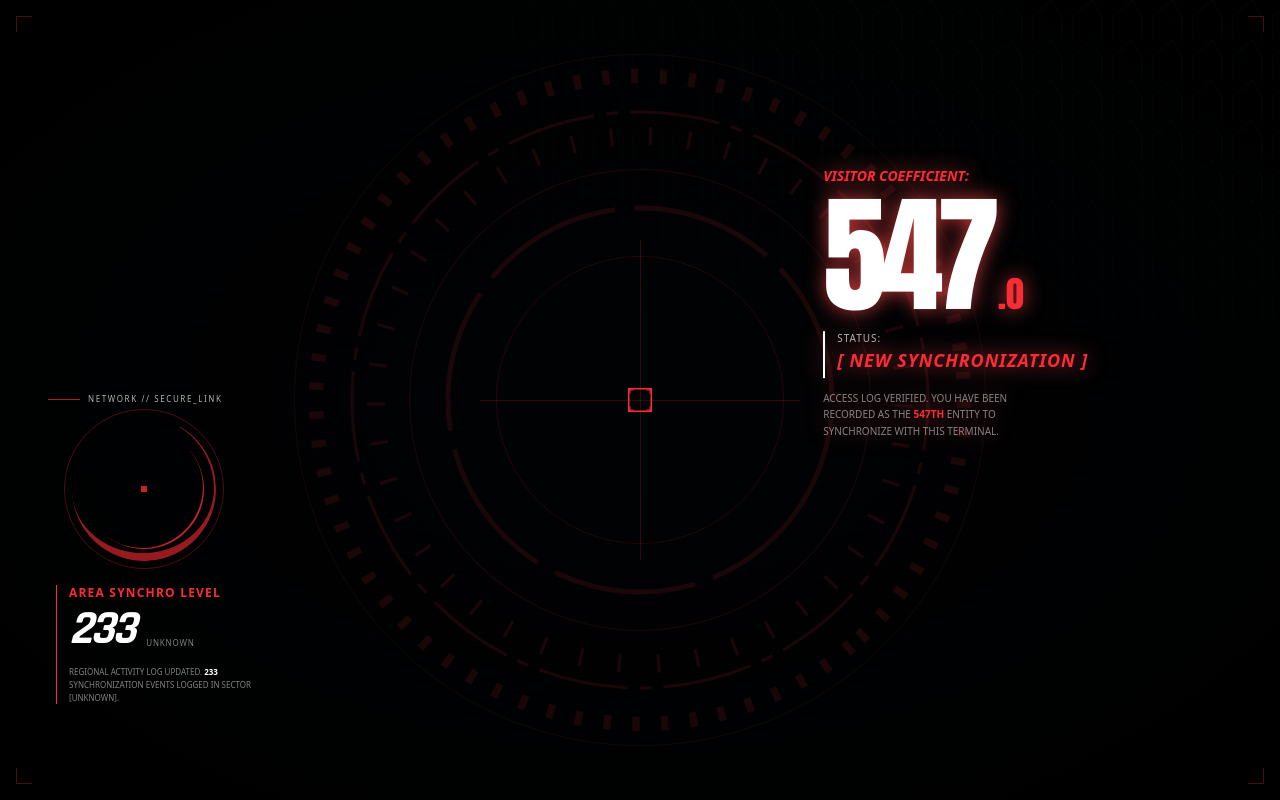
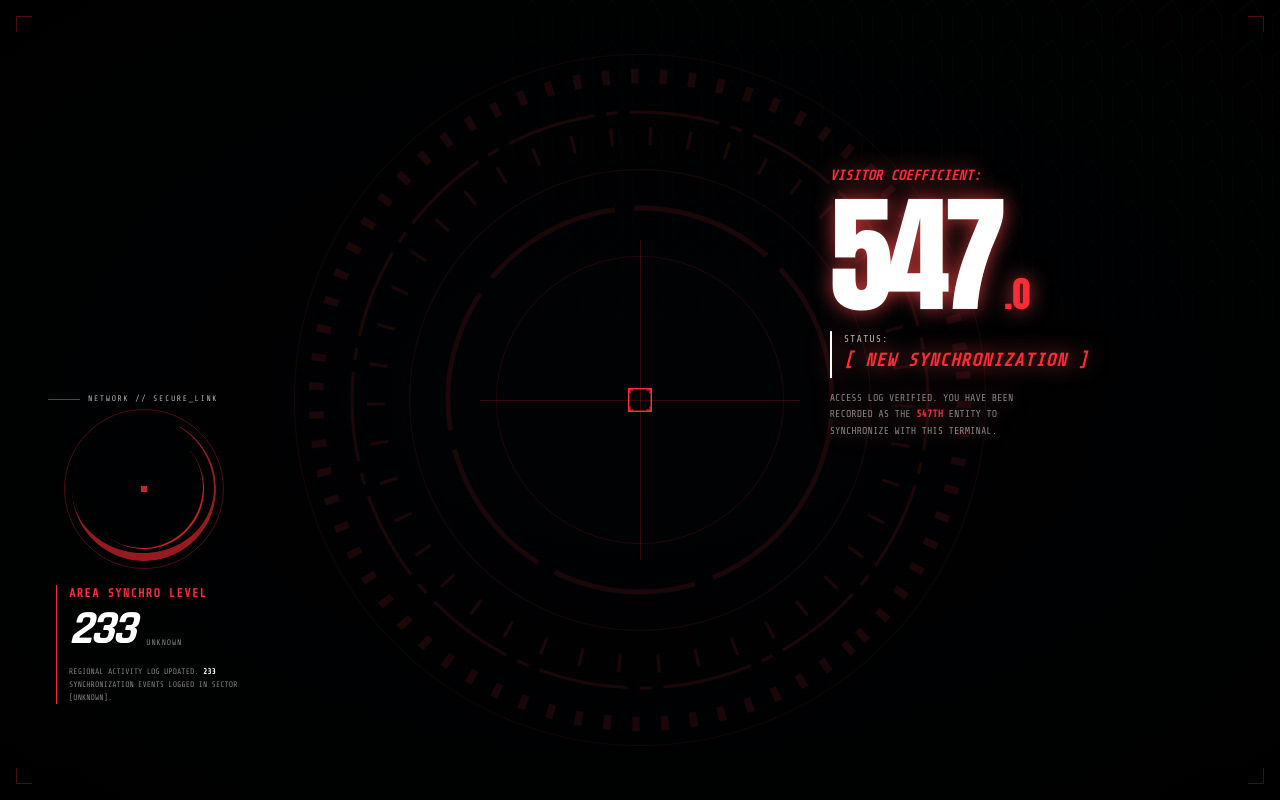
Before and after one commit to SatKookier/nfc-visitor-counter, a Next.js app: page / in a window 1280 px wide. Built offline with nearby package versions, Linux system fonts and the light colour scheme.

Commit message:
Fix font resolving and gracefully handle SPC edge string

```diff
--- a/src/app/api/visitor/route.ts
+++ b/src/app/api/visitor/route.ts
@@ -19,6 +19,9 @@ export async function POST(req: Request) {
 
     // Fallback beautifully: City -> Country -> Region Edge Code -> "UNKNOWN"
     let rawCity = city || country || (edge ? edge.split('::')[0] : 'UNKNOWN');
+    if (rawCity.toUpperCase().includes('SPC')) {
+      rawCity = edge ? edge.split('::')[0] : 'TOKYO';
+    }
     const region = rawCity.replace(/[^a-zA-Z0-9_ -]/g, '').toUpperCase();
     if (!redis) {
       // Offline fallback
--- a/src/app/globals.css
+++ b/src/app/globals.css
@@ -17,5 +17,13 @@
 body {
   background-color: var(--background);
   color: var(--foreground);
-  font-family: var(--font-sans), sans-serif;
+  font-family: var(--font-sharetech), monospace;
 }
+
+.font-anton {
+  font-family: var(--font-anton), sans-serif;
+}
+
+.font-rajdhani {
+  font-family: var(--font-rajdhani), sans-serif;
+}
```
